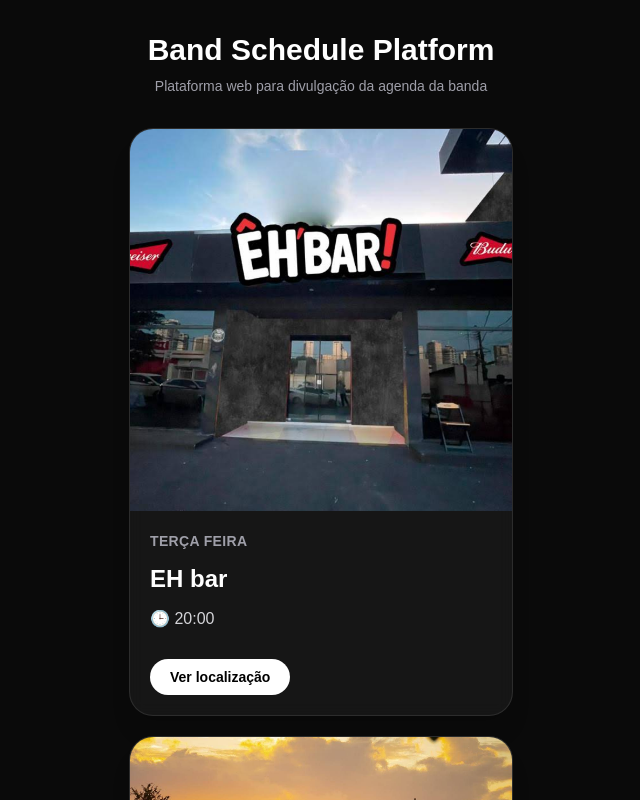
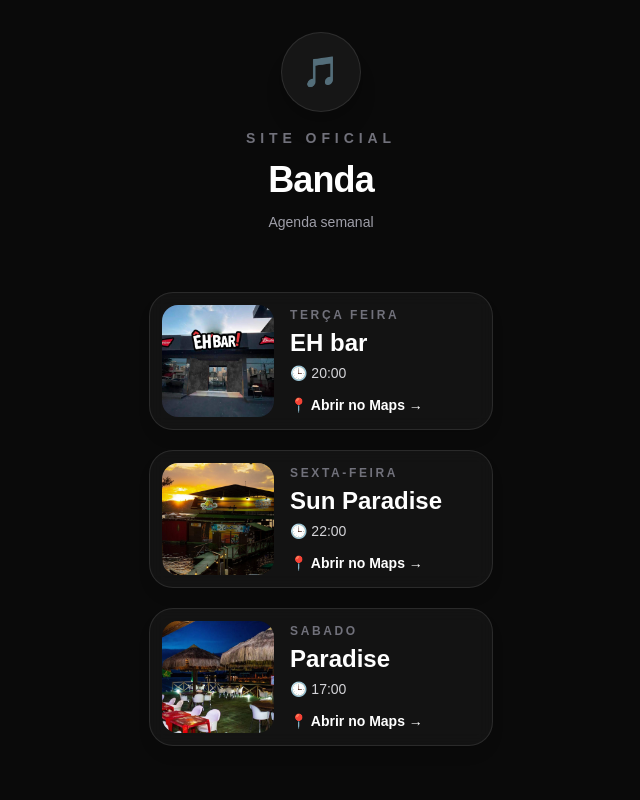
Before and after one commit to Gusttav0k/music-agenda-platform, a Next.js app: page / in a window 1280 px wide. Shown: the top 800 px of the page, without its empty margins (319-959 px from the left). Built offline with nearby package versions, Linux system fonts and the light colour scheme.

Commit message:
header e cards

```diff
--- a/src/app/page.tsx
+++ b/src/app/page.tsx
@@ -1,20 +1,16 @@
 import AgendaCard from "@/components/agendacards";
 import Image from "next/image";
+import Header from "@/components/header";
 
 export default function Home() {
   return (
     <main className="min-h-screen bg-neutral-950 px-4 py-8 text-white">
-  <section className="mx-auto max-w-sm">
-    <h1 className="text-center text-3xl font-bold">
-      Band Schedule Platform
-    </h1>
+      <Header />
+      <section className="relative z-10 mx-auto w-full max-w-sm px-5">
 
-    <p className="mt-2 text-center text-sm text-zinc-400">
-      Plataforma web para divulgação da agenda da banda
-    </p>
 
     <div className="mt-8 space-y-5">
-
+    <div className="mx-auto flex max-w-xs flex-col gap-1"></div>
       <AgendaCard
       dia="Terça feira"
       local="EH bar"
--- a/src/components/agendacards.tsx
+++ b/src/components/agendacards.tsx
@@ -20,42 +20,52 @@
   maps,
   delay = 0,
 }: AgendaCardProps) {
+  const abrirMapa = () => {
+    setTimeout(() => {
+      window.open(maps, "_blank", "noopener,noreferrer");
+    }, 180);
+  };
+
   return (
     <motion.div
-      initial={{ opacity: 0, y: 40 }}
+      onClick={abrirMapa}
+      role="link"
+      tabIndex={0}
+      initial={{ opacity: 0, y: 35 }}
       animate={{ opacity: 1, y: 0 }}
+      whileTap={{ scale: 0.96 }}
       transition={{
-        duration: 1,
-        delay,
-        ease: "easeOut",
+        opacity: { duration: 0.8, delay },
+        y: { duration: 0.8, delay, ease: "easeOut" },
+        scale: { duration: 0.12 },
       }}
-      className="overflow-hidden rounded-3xl border border-white/10 bg-white/5 shadow-xl backdrop-blur"
+      className="mx-auto flex w-full cursor-pointer gap-3 rounded-3xl border border-white/10 bg-white/[0.04] p-3 shadow-lg backdrop-blur transition hover:bg-white/[0.07] sm:gap-4"
     >
+
       <Image
         src={imagem}
         alt={local}
-        width={1000}
-        height={1000}
-        className="aspect-square w-full object-cover"
+        width={300}
+        height={300}
+        className="h-24 w-24 shrink-0 rounded-2xl object-cover sm:h-28 sm:w-28"
       />
 
-      <div className="space-y-3 p-5">
-        <p className="text-sm font-semibold uppercase tracking-wide text-zinc-400">
+      <div className="flex flex-1 flex-col justify-center">
+        <p className="text-xs font-bold uppercase tracking-[0.22em] text-zinc-500">
           {dia}
         </p>
 
-        <h2 className="mt-1 text-2xl font-bold text-white">{local}</h2>
+        <h2 className="mt-1 text-2xl font-bold text-white">
+          {local}
+        </h2>
 
-        <p className="mt-2 text-zinc-300">🕒 {horario}</p>
+        <p className="mt-1 text-sm text-zinc-300">
+          🕒 {horario}
+        </p>
 
-        <a
-          href={maps}
-          target="_blank"
-          rel="noopener noreferrer"
-          className="mt-4 inline-block rounded-full bg-white px-5 py-2 text-sm font-semibold text-black transition hover:bg-zinc-200"
-        >
-          Ver localização
-        </a>
+        <p className="mt-3 text-sm font-semibold text-white">
+          📍 Abrir no Maps →
+        </p>
       </div>
     </motion.div>
   );
--- /dev/null
+++ b/src/components/header.tsx
@@ -0,0 +1,30 @@
+"use client";
+
+import { motion } from "motion/react";
+
+export default function Header() {
+  return (
+    <motion.header
+      initial={{ opacity: 0, y: -25 }}
+      animate={{ opacity: 1, y: 0 }}
+      transition={{ duration: 0.9, ease: "easeOut" }}
+      className="mb-10 text-center"
+    >
+      <div className="mx-auto mb-4 flex h-20 w-20 items-center justify-center rounded-full border border-white/10 bg-white/5 text-3xl shadow-xl">
+        🎵
+      </div>
+
+      <p className="text-sm font-semibold uppercase tracking-[0.35em] text-zinc-500">
+        Site oficial
+      </p>
+
+      <h1 className="mt-3 text-4xl font-bold tracking-tight text-white">
+        Banda
+      </h1>
+
+      <p className="mt-3 text-sm text-zinc-400">
+        Agenda semanal
+      </p>
+    </motion.header>
+  );
+}
```
